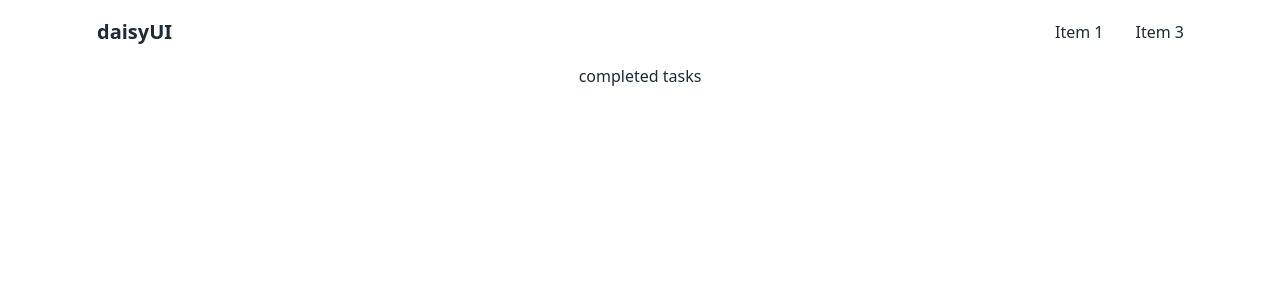
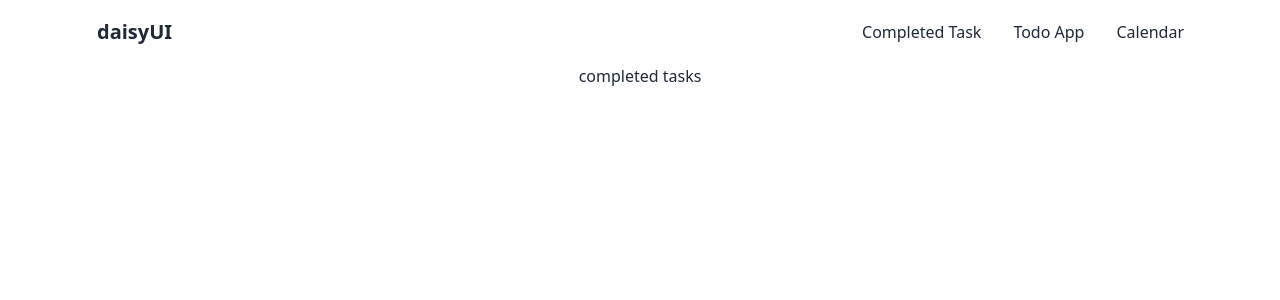
Before and after one commit to Hamed-Hasan/google-task-app, a React (Create React App) app: page / in a window 1280 px wide. Shown: the top 300 px of the page. Built offline with nearby package versions, Linux system fonts and the light colour scheme.

Commit message:
completed navbar

```diff
--- a/src/Shared/NavBar.js
+++ b/src/Shared/NavBar.js
@@ -19,9 +19,9 @@ const NavBar = () => {
   </div>
   <div class="navbar-end hidden lg:flex">
     <ul class="menu menu-horizontal p-0">
-      <li><a>Item 1</a></li>
-
-      <li><a>Item 3</a></li>
+    <li><NavLink to="task">Completed Task</NavLink></li>
+        <li><NavLink to="todo">Todo App</NavLink></li>
+        <li><NavLink to="calendar">Calendar</NavLink></li>
     </ul>
   </div>
 
```
